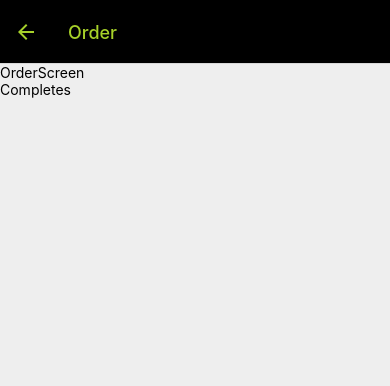
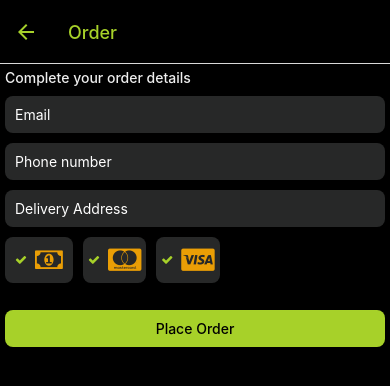
Before and after one commit to vidarshan/restaurant-app, a React Native app: screen /Order in a window 390 px wide. Shown: the top 386 px of the page. Built offline with nearby package versions, Linux system fonts and the light colour scheme.

Commit message:
added account screen

```diff
--- a/components/OrderCard.tsx
+++ b/components/OrderCard.tsx
@@ -1,14 +1,37 @@
 import React from 'react';
 import {Image, Text, TouchableOpacity, View} from 'react-native';
-import Icon from 'react-native-vector-icons/FontAwesome5';
+import Icon from 'react-native-vector-icons/FontAwesome';
 import {IOrderScreen} from '../models/IOrderCard';
-import {dangerColor, fontColor} from '../styles/GlobalStyles';
+import {
+  accentColor,
+  cardbgColor,
+  dangerColor,
+  defaultBorderRadius,
+  fontColor,
+} from '../styles/GlobalStyles';
 import {ovenScreenStyles} from '../styles/OvenScreen';
 
 const OrderCard: React.FC<IOrderScreen> = ({item}) => {
   return (
     <TouchableOpacity>
       <View style={ovenScreenStyles.item}>
+        <View
+          style={{
+            flexDirection: 'row',
+            alignItems: 'center',
+            backgroundColor: '#030303',
+            borderRadius: defaultBorderRadius,
+            padding: 5,
+            marginBottom: 10,
+          }}>
+          <Icon
+            style={{marginRight: 5}}
+            name="circle"
+            size={8}
+            color={accentColor}
+          />
+          <Text style={{color: fontColor}}>Delivered</Text>
+        </View>
         <View
           style={{
             flex: 1,
--- a/models/IOrderCard.ts
+++ b/models/IOrderCard.ts
@@ -9,5 +9,5 @@ export interface IOrder {
 }
 export interface IOrderScreen {
   item: IOrder;
-  navigation: any;
+  navigation?: any;
 }
--- a/screens/auth/User/UserScreen.tsx
+++ b/screens/auth/User/UserScreen.tsx
@@ -1,8 +1,84 @@
 import React from 'react';
-import {Text} from 'react-native';
+import {FlatList, Text, TextInput, TouchableOpacity, View} from 'react-native';
+import OrderCard from '../../../components/OrderCard';
+import {
+  bgColor,
+  cardbgColor,
+  dangerColor,
+  defaultBorderRadius,
+  fontColor,
+} from '../../../styles/GlobalStyles';
+import {ovenScreenStyles} from '../../../styles/OvenScreen';
 
 const UserScreen = () => {
-  return <Text>UserScreen</Text>;
+  const orders = [
+    {
+      id: '1',
+      name: 'Whopper',
+      size: '2 Ounce',
+      qty: 1,
+      selectedAddOns: ['🥗Salad', '🍅Sauce', '🧀Cheese'],
+      price: 10.0,
+      image: require('../../../assets/images/burger1.png'),
+    },
+  ];
+
+  return (
+    <View style={{backgroundColor: bgColor, minHeight: '100%'}}>
+      <View style={{justifyContent: 'center', alignItems: 'center'}}>
+        <View
+          style={{
+            justifyContent: 'center',
+            alignItems: 'center',
+            height: 60,
+            width: 60,
+            borderRadius: 50,
+            backgroundColor: '#f27a7a',
+            marginTop: 10,
+            marginBottom: 20,
+          }}>
+          <Text style={{color: fontColor, fontSize: 24}}>A</Text>
+        </View>
+      </View>
+
+      <TextInput
+        style={{
+          backgroundColor: cardbgColor,
+          borderRadius: 8,
+          padding: 10,
+          margin: 5,
+          color: 'white',
+        }}
+        placeholder="Email"
+      />
+      <TextInput
+        style={{
+          backgroundColor: cardbgColor,
+          borderRadius: 8,
+          padding: 10,
+          margin: 5,
+          color: 'white',
+        }}
+        placeholder="Password"
+      />
+      <TouchableOpacity
+        style={{
+          backgroundColor: dangerColor,
+          margin: 5,
+          padding: 10,
+          borderRadius: defaultBorderRadius,
+        }}>
+        <Text style={ovenScreenStyles.checkoutText}>Logout</Text>
+      </TouchableOpacity>
+      <Text style={{color: 'white'}}>Recent Orders</Text>
+      <View style={{height: 300}}>
+        <FlatList
+          data={orders}
+          renderItem={({item}) => <OrderCard item={item} key={item.id} />}
+        />
+      </View>
+    </View>
+  );
 };
 
 export default UserScreen;
--- a/screens/other/OrderScreen.tsx
+++ b/screens/other/OrderScreen.tsx
@@ -1,16 +1,124 @@
 import React from 'react';
-import {Text, TouchableOpacity, View} from 'react-native';
+import {Text, TextInput, TouchableOpacity, View} from 'react-native';
+import {SafeAreaView} from 'react-native-safe-area-context';
 import {IOrderScreen} from '../../models/IOrderCard';
+import {
+  accentColor,
+  cardbgColor,
+  defaultTextInputStyles,
+  fontColor,
+  warningColor,
+  warningColor2,
+} from '../../styles/GlobalStyles';
 import {orderScreenStyles} from '../../styles/OrderScreen';
+import Icon from 'react-native-vector-icons/FontAwesome';
+import {ovenScreenStyles} from '../../styles/OvenScreen';
 
 const OrderScreen: React.FC<IOrderScreen> = ({navigation}) => {
   return (
-    <View style={orderScreenStyles.container}>
-      <Text>OrderScreen</Text>
+    <SafeAreaView style={orderScreenStyles.container}>
+      <View>
+        <Text style={{color: fontColor, margin: 5, fontWeight: '500'}}>
+          Complete your order details
+        </Text>
+        <TextInput
+          style={{
+            backgroundColor: cardbgColor,
+            borderRadius: 8,
+            padding: 10,
+            margin: 5,
+            color: 'white',
+          }}
+          placeholder="Email"
+        />
+        <TextInput
+          style={{
+            backgroundColor: cardbgColor,
+            borderRadius: 8,
+            padding: 10,
+            margin: 5,
+            color: 'white',
+          }}
+          placeholder="Phone number"
+        />
+        <TextInput
+          style={{
+            backgroundColor: cardbgColor,
+            borderRadius: 8,
+            padding: 10,
+            margin: 5,
+            color: 'white',
+          }}
+          placeholder="Delivery Address"
+        />
+        <View
+          style={{
+            flexDirection: 'row',
+            justifyContent: 'flex-start',
+            margin: 5,
+          }}>
+          <TouchableOpacity
+            style={{
+              flexDirection: 'row',
+              alignItems: 'center',
+              backgroundColor: cardbgColor,
+              padding: 10,
+              borderRadius: 8,
+              marginRight: 10,
+            }}>
+            <Icon
+              style={{marginRight: 8}}
+              name="check"
+              size={12}
+              color={accentColor}
+            />
+            <Icon name="money" size={26} color={warningColor2} />
+          </TouchableOpacity>
+          <TouchableOpacity
+            style={{
+              backgroundColor: cardbgColor,
+              padding: 5,
+              borderRadius: 8,
+              flexDirection: 'row',
+              alignItems: 'center',
+              marginRight: 10,
+            }}>
+            <Icon
+              style={{marginRight: 8}}
+              name="check"
+              size={12}
+              color={accentColor}
+            />
+            <Icon name="cc-mastercard" size={26} color={warningColor2} />
+          </TouchableOpacity>
+          <TouchableOpacity
+            style={{
+              backgroundColor: cardbgColor,
+              padding: 5,
+              borderRadius: 8,
+              flexDirection: 'row',
+              alignItems: 'center',
+              marginRight: 10,
+            }}>
+            <Icon
+              style={{marginRight: 8}}
+              name="check"
+              size={12}
+              color={accentColor}
+            />
+            <Icon name="cc-visa" size={26} color={warningColor2} />
+          </TouchableOpacity>
+        </View>
+      </View>
       <TouchableOpacity onPress={() => navigation.navigate('OrderComplete')}>
         <Text>Completes</Text>
       </TouchableOpacity>
-    </View>
+      <TouchableOpacity
+        onPress={() => navigation.navigate('OrderComplete')}
+        style={ovenScreenStyles.checkoutBtn}>
+        <Text style={ovenScreenStyles.checkoutText}>Place Order</Text>
+      </TouchableOpacity>
+    </SafeAreaView>
   );
 };
 
--- a/styles/GlobalStyles.ts
+++ b/styles/GlobalStyles.ts
@@ -10,4 +10,17 @@ export const smallerFontSize = 12;
 export const cardbgColor = '#272828';
 export const dangerColor = '#B50e25';
 export const warningColor = '#Ea5605';
+export const warningColor2 = '#Ea9e05';
 export const defaultBorderRadius = 8;
+export const defaultTextInputStyles = {
+  flex: 1,
+  backgroundColor: cardbgColor,
+  borderRadius: 8,
+  paddingLeft: 10,
+  paddingRight: 10,
+  paddingTop: 20,
+  paddingBottom: 20,
+  color: 'white',
+  marginTop: 10,
+  marginBottom: 10,
+};
--- a/styles/MealScreen.ts
+++ b/styles/MealScreen.ts
@@ -2,6 +2,7 @@ import {StyleSheet} from 'react-native';
 import {
   accentColor,
   bgColor,
+  cardbgColor,
   defaultFontWeight,
   fontColor,
   largerFontSize,
@@ -64,7 +65,7 @@ export const mealScreenStyles = StyleSheet.create({
     marginTop: rowTopMargin,
   },
   optionBtn: {
-    backgroundColor: '#3A4750',
+    backgroundColor: cardbgColor,
     padding: 10,
     borderRadius: 8,
     flexDirection: 'row',
--- a/styles/OrderScreen.ts
+++ b/styles/OrderScreen.ts
@@ -1,6 +1,6 @@
 import {StyleSheet} from 'react-native';
-import {fontColor} from './GlobalStyles';
+import {bgColor, fontColor} from './GlobalStyles';
 
 export const orderScreenStyles = StyleSheet.create({
-  container: {minHeight: '100%', backgroundColor: fontColor},
+  container: {minHeight: '100%', backgroundColor: bgColor},
 });
```
